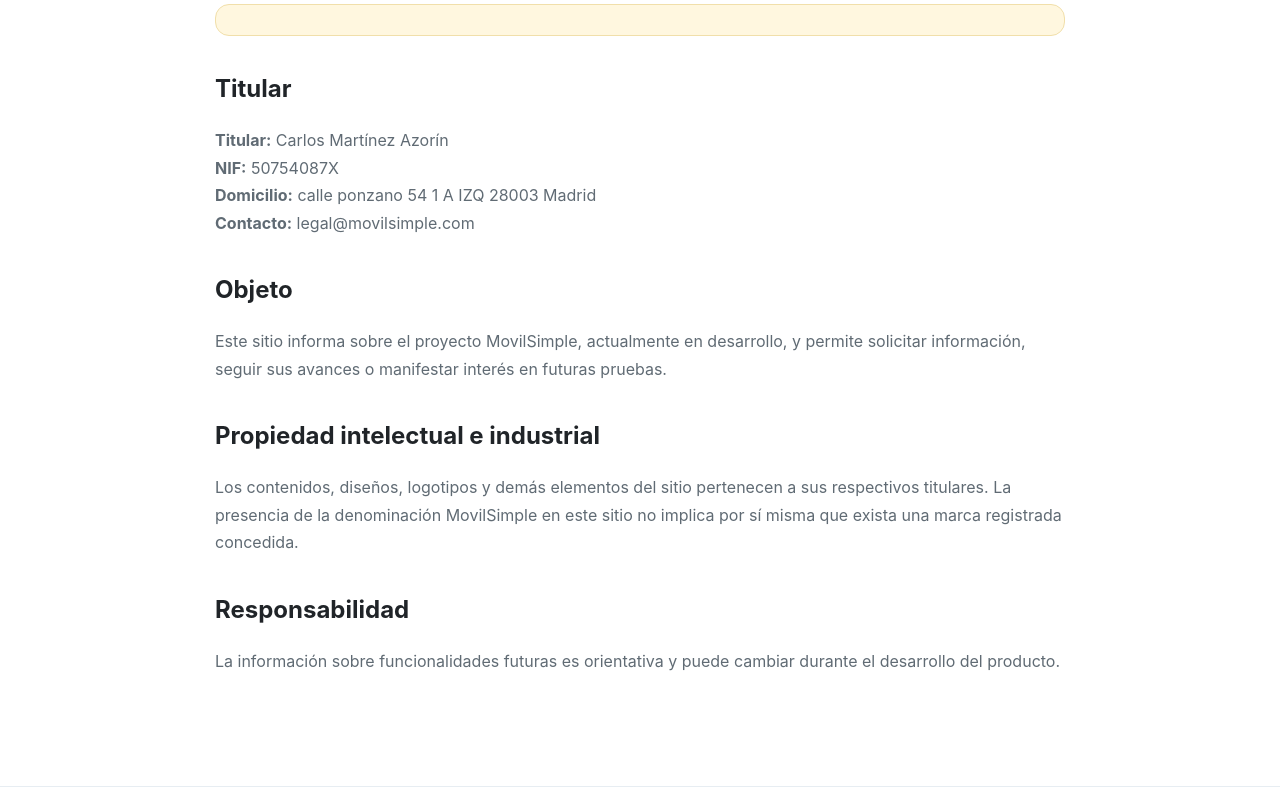
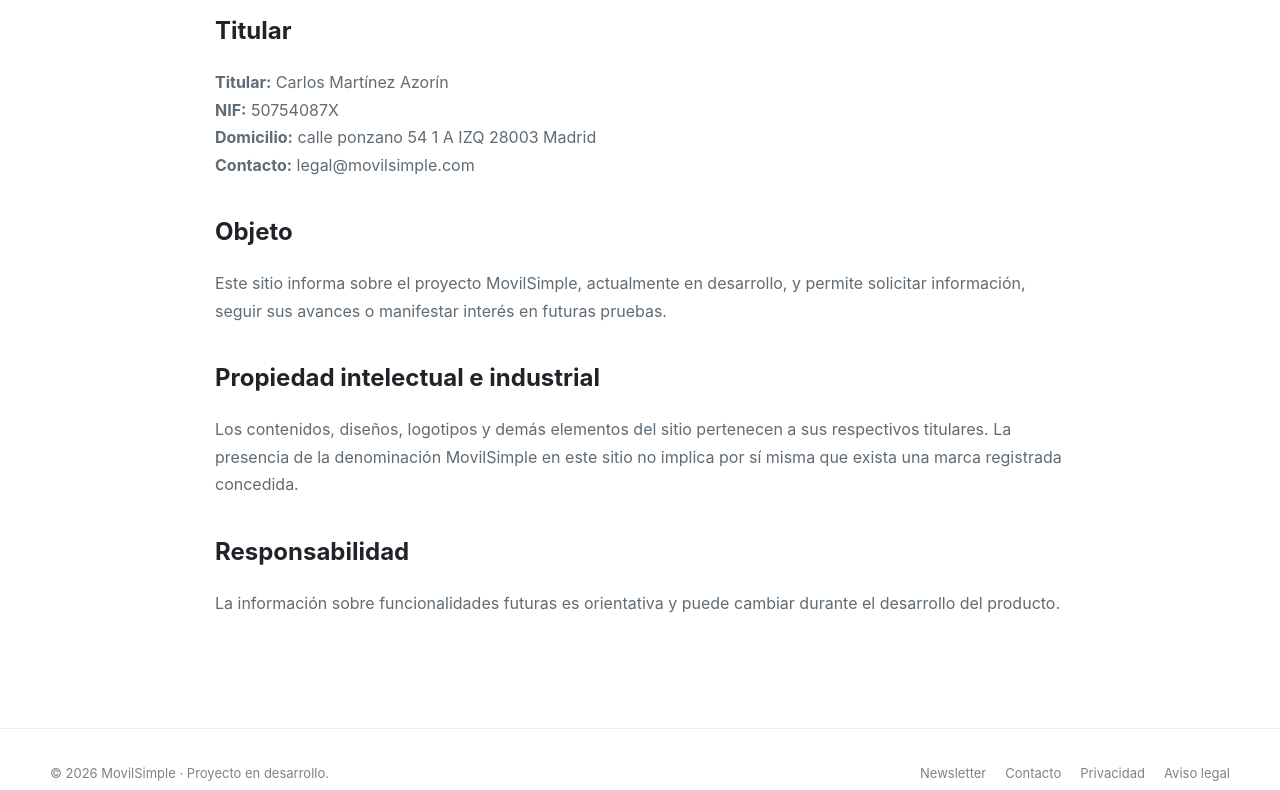
Before and after one commit to carlinhosbrown/movilsimple.com, a plain HTML site: page public/aviso-legal.html in a window 1280 px wide. Shown: the part 266-1056 px from the top of the page. Drawn offline with Linux system fonts and the light colour scheme.

Commit message:
Update legal notice content in aviso-legal.html

```diff
--- a/public/aviso-legal.html
+++ b/public/aviso-legal.html
@@ -21,7 +21,6 @@
 
 <main id="contenido" class="legal">
 <div class="kicker">Legal</div><h1>Aviso legal</h1>
-<p class="legal-note">
 <h2>Titular</h2><p><strong>Titular:</strong> Carlos Martínez Azorín <br><strong>NIF:</strong> 50754087X <br><strong>Domicilio:</strong> calle ponzano 54 1 A IZQ 28003 Madrid <br><strong>Contacto:</strong> legal@movilsimple.com</p>
 <h2>Objeto</h2><p>Este sitio informa sobre el proyecto MovilSimple, actualmente en desarrollo, y permite solicitar información, seguir sus avances o manifestar interés en futuras pruebas.</p>
 <h2>Propiedad intelectual e industrial</h2><p>Los contenidos, diseños, logotipos y demás elementos del sitio pertenecen a sus respectivos titulares. La presencia de la denominación MovilSimple en este sitio no implica por sí misma que exista una marca registrada concedida.</p>
```
